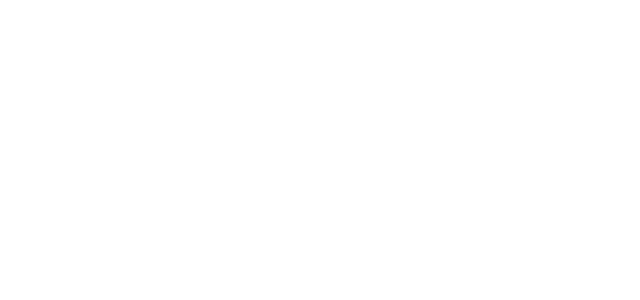
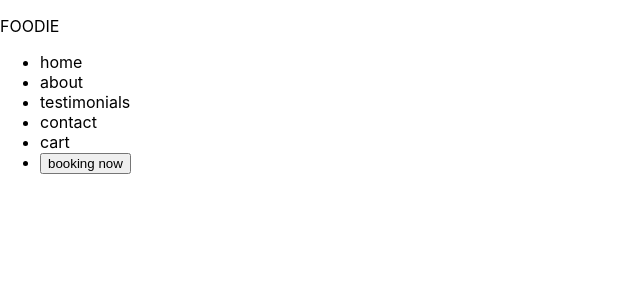
Before and after one commit to mambachristophersteven/react-restaurant-landing-page, a React (Create React App) app: page / in a window 1280 px wide. Shown: the top 300 px of the page, without its empty margins (0-640 px from the left). Built offline with nearby package versions, Linux system fonts and the light colour scheme.

Commit message:
calling the Navbar component in the app component for now

```diff
--- a/src/App.js
+++ b/src/App.js
@@ -1,8 +1,11 @@
 import './App.css';
+import Navbar from './Components/Navbar/Navbar';
 
 function App() {
   return (
-    <div></div>
+    <div>
+      <Navbar />
+    </div>
   );
 }
 
```
